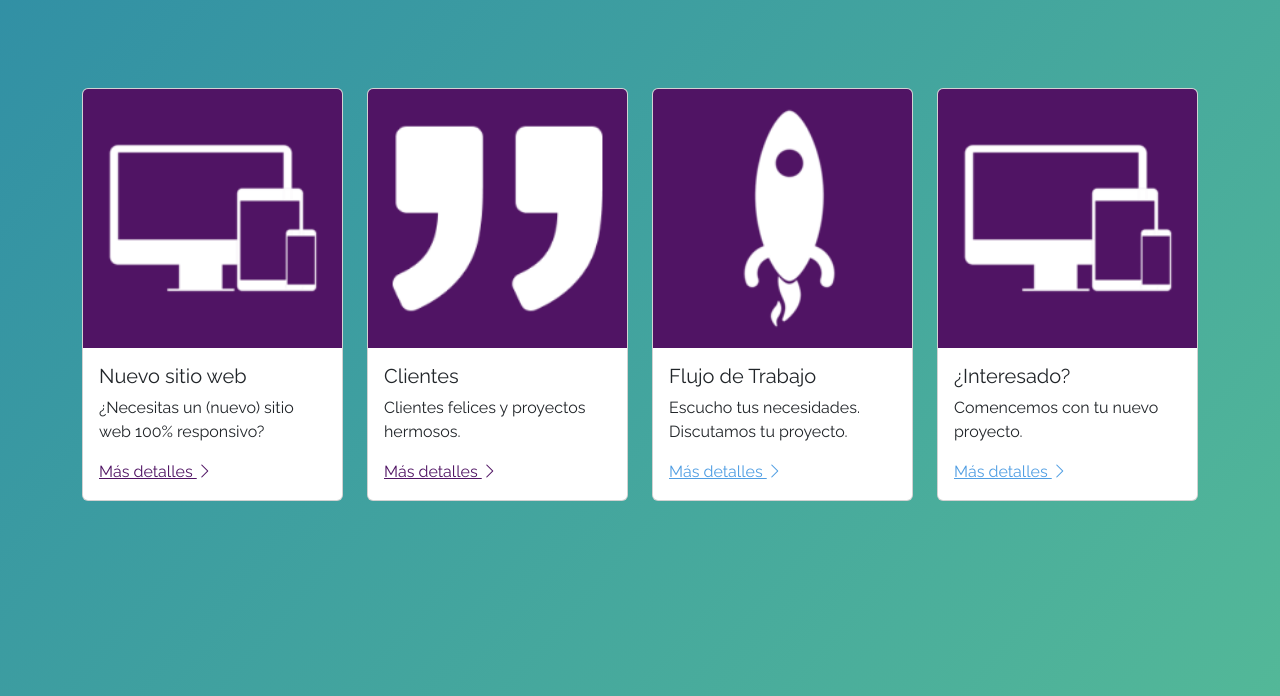
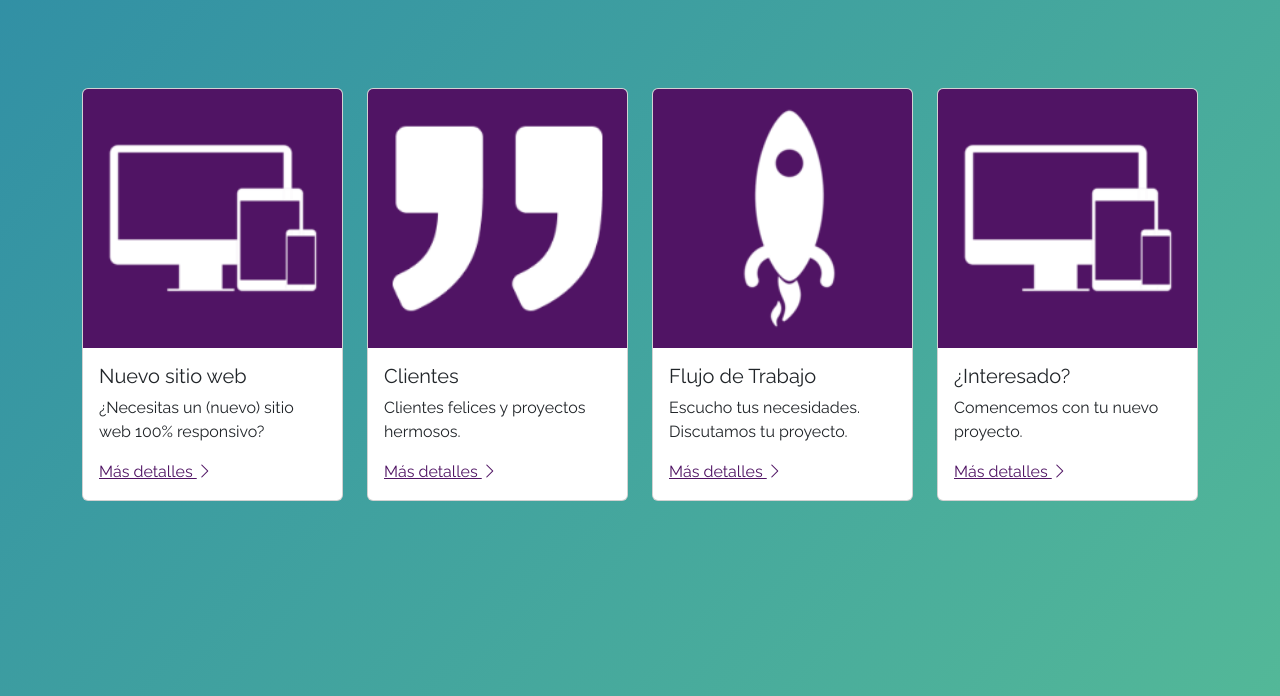
Before and after one commit to eze-alvarez/Bootstrap-Proyect, a plain HTML site: page index.html in a window 1280 px wide. Shown: the part 1203-1899 px from the top of the page. Drawn offline with nearby package versions, Linux system fonts and the light colour scheme.

Commit message:
input hacia gracias.html corregido

```diff
--- a/index.html
+++ b/index.html
@@ -113,7 +113,7 @@
               <div class="card-body">
                 <h5 class="card-title">Flujo de Trabajo</h5>
                 <p class="card-text">Escucho tus necesidades. Discutamos tu proyecto.</p>
-                <a href="./comencemos.html class="text-third"" >Más detalles
+                <a href="./comencemos.html"class="text-third" >Más detalles
                   <i class="bi bi-chevron-right"></i>
                 </a>
               </div>
@@ -125,7 +125,7 @@
               <div class="card-body">
                 <h5 class="card-title">¿Interesado?</h5>
                 <p class="card-text">Comencemos con tu nuevo proyecto.</p>
-                <a href="./contacto.html class="text-third"" >Más detalles
+                <a href="./contacto.html"class="text-third" >Más detalles
                   <i class="bi bi-chevron-right"></i>
                 </a>
               </div>
```
Also changed, not shown: contacto.html (+1 -1 lines), js/main.js (deleted).
